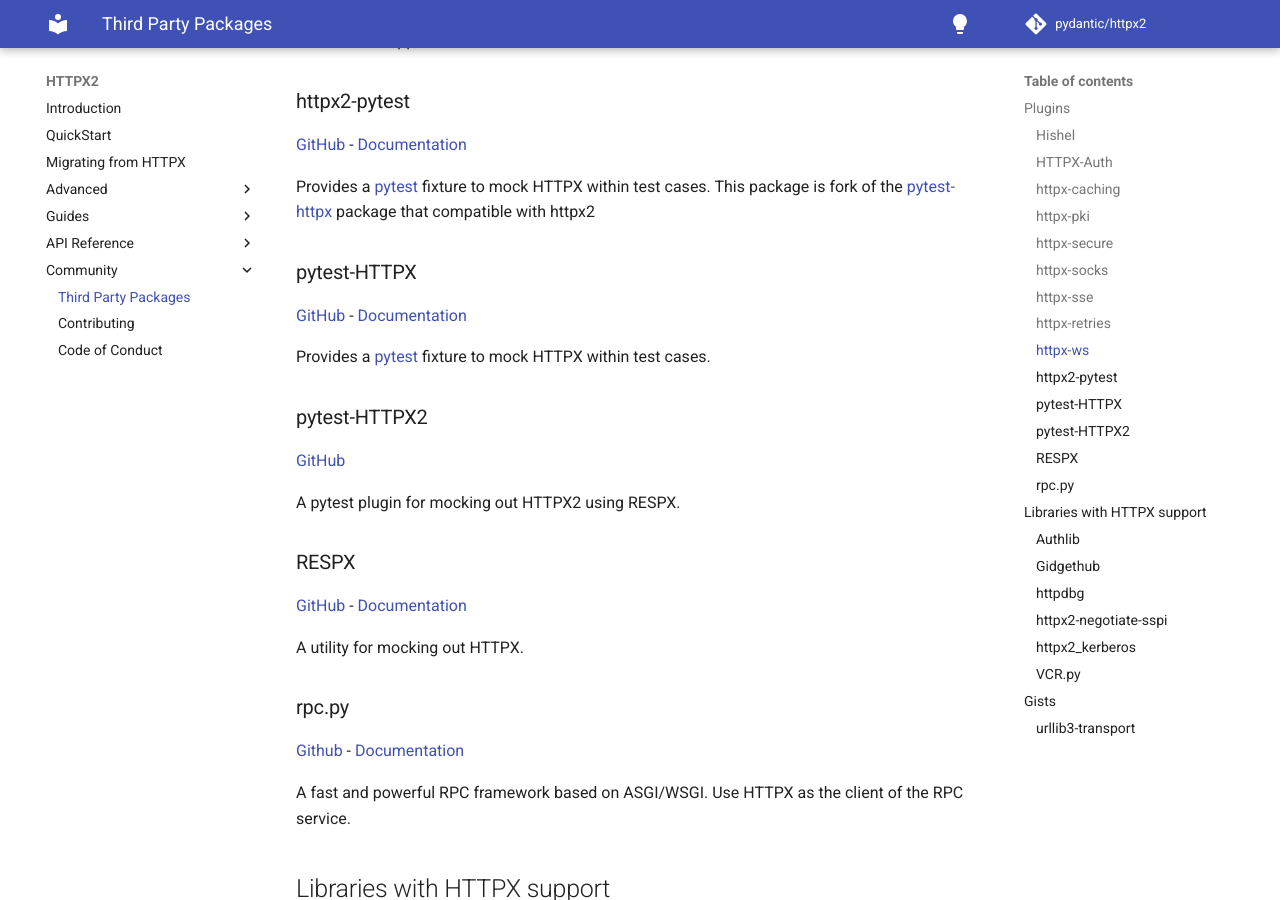
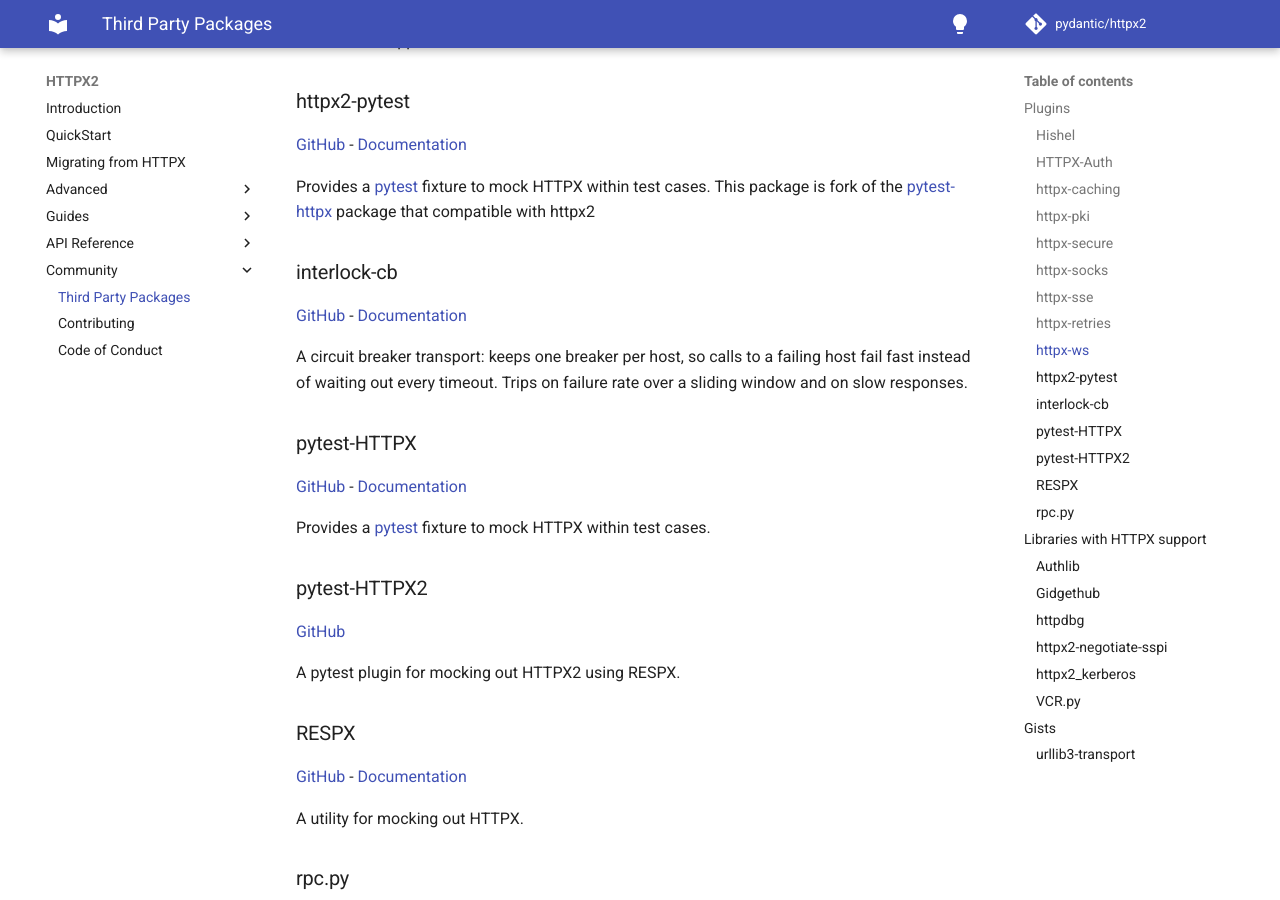
Before and after one commit to CarolinaBentrescas/httpx2, an MkDocs documentation site: the page built from docs/third_party_packages.md, in a window 1280 px wide and 900 px high, scrolled down 1568 px. Built offline with MkDocs 1.6.1 and Material for MkDocs 9.7.7, drawn with Linux system fonts in a browser that asks for light colours; comment, search, counter and statistics services are not loaded.

Commit message:
Add interlock-cb to third party packages (#1111)

```diff
--- a/docs/third_party_packages.md
+++ b/docs/third_party_packages.md
@@ -66,6 +66,12 @@ WebSocket support for HTTPX.
 
 Provides a [pytest](https://docs.pytest.org/en/latest/) fixture to mock HTTPX within test cases.
 This package is fork of the [pytest-httpx](https://github.com/Colin-b/pytest_httpx) package that compatible with httpx2
+
+### interlock-cb
+
+[GitHub](https://github.com/bagowix/interlock) - [Documentation](https://bagowix.github.io/interlock/integrations/httpx2/)
+
+A circuit breaker transport: keeps one breaker per host, so calls to a failing host fail fast instead of waiting out every timeout. Trips on failure rate over a sliding window and on slow responses.
 
 ### pytest-HTTPX
 
```
